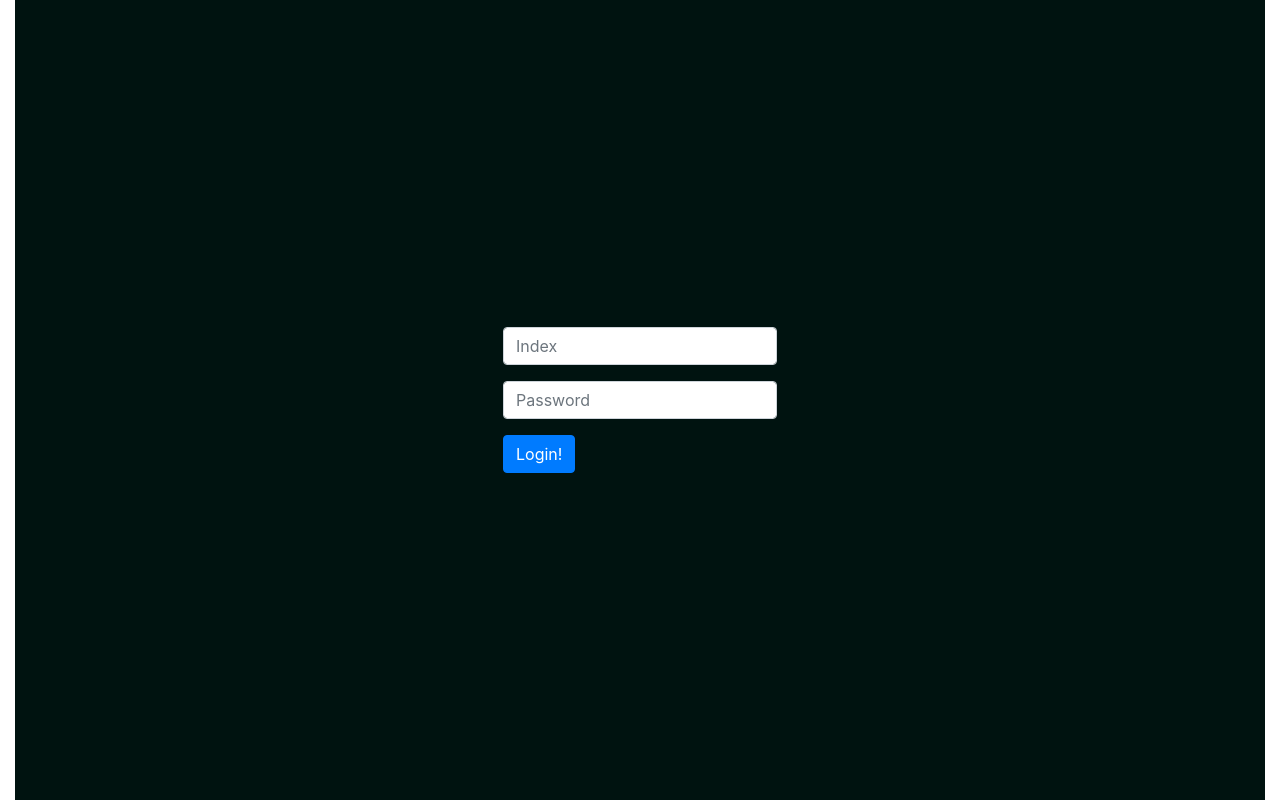
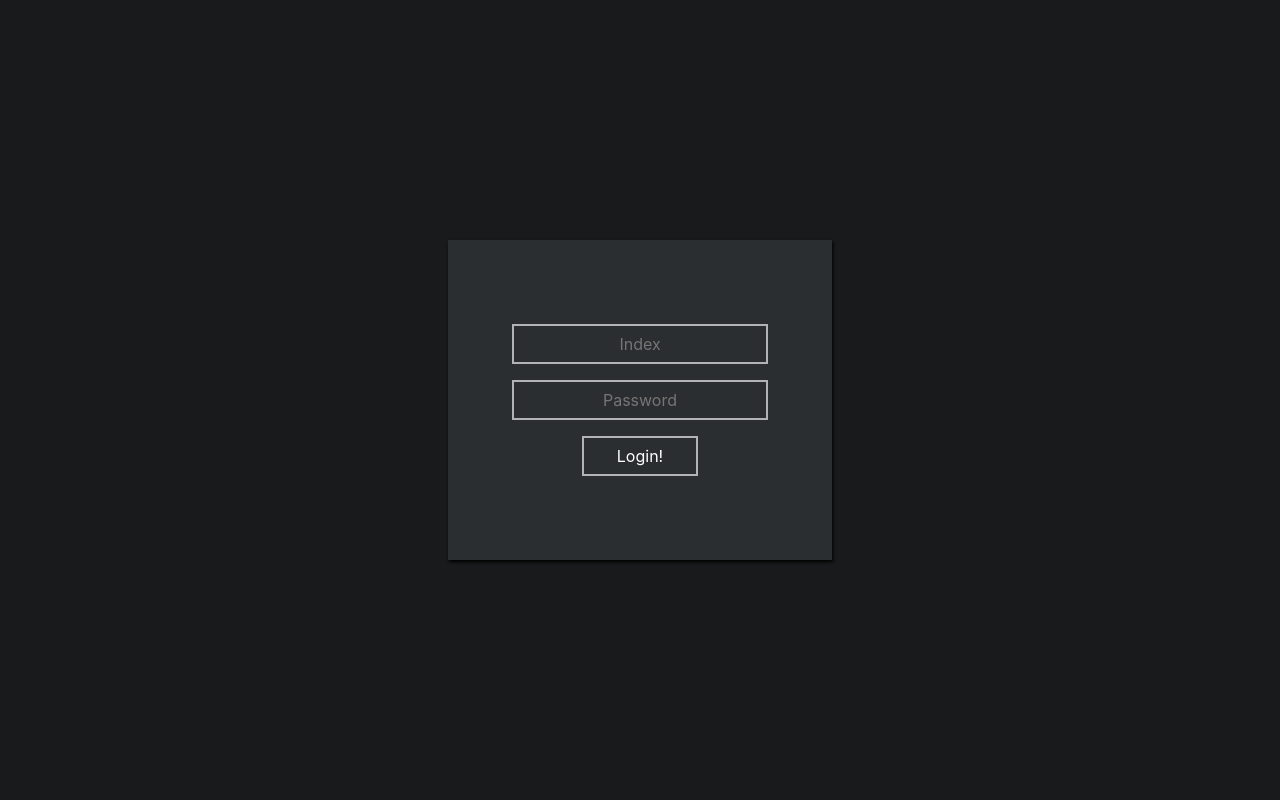
Before and after one commit to Rextens/ScheduleFrontend, a React (Create React App) app: page / in a window 1280 px wide. Built offline with nearby package versions, Linux system fonts and the light colour scheme.

Commit message:
added CSS to login and schedule pages

```diff
--- a/package.json
+++ b/package.json
@@ -2,7 +2,7 @@
   "name": "frontend",
   "version": "0.1.0",
   "private": true,
-  "proxy": "http://192.168.55.106:5000",
+  "proxy": "http://192.168.55.105:5000",
   "dependencies": {
     "@testing-library/jest-dom": "^5.12.0",
     "@testing-library/react": "^11.2.6",
--- a/src/components/LoginPage.js
+++ b/src/components/LoginPage.js
@@ -1,4 +1,5 @@
 import { Component } from "react";
+import 'bootstrap/dist/css/bootstrap.min.css';
 import '../cssComponents/LoginPage.css'
 import { Button, Col, Container, Form, Row } from "react-bootstrap"
 import axios from 'axios'
@@ -46,18 +47,20 @@ export default class LoginPage extends Component {
             return (
                 <div className="Test">
                     <Container fluid={true}>
+                        <Row>
                             <Col className="LoginField">
                                 <Form onSubmit={this.login}>
                                     <Form.Group>
-                                    <Form.Control placeholder="Index"></Form.Control>
+                                        <Form.Control bsPrefix="dataInput" placeholder="Index"></Form.Control>
                                     </Form.Group>
 
                                     <Form.Group>
-                                    <Form.Control placeholder="Password" type="Password"></Form.Control>
+                                        <Form.Control bsPrefix="dataInput" placeholder="Password" type="Password"></Form.Control>
                                     </Form.Group>
-                                <Button type="sumbmit">Login!</Button>
+                                    <Button bsPrefix="submitButton" type="sumbmit">Login!</Button>
                                 </Form>
                             </Col>
+                        </Row>
                     </Container>
                 </div>
             );
--- a/src/components/Schedule.js
+++ b/src/components/Schedule.js
@@ -253,27 +253,35 @@ export default class Schedule extends Component {
         {
             return (
                 <Container fluid={true} className="PlanRow" className="Background">
-                    <Row>
-                        <Col xs={{span: 10, offset: 2}}>
-                            <Button style={{float: 'left'}} onClick={this.subDate}>Poprzedni</Button>
+                    <Row bsPrefix="chooseDateBar row" noGutters={true}>
+                        <Col xs={{span: 5}} md={{span: 5, offset: 2}}>
+                            <Button bsPrefix="changeDatePrevious" style={{float: 'left'}} onClick={this.subDate}>Poprzedni</Button>
+                        </Col>
 
-                            <Button style={{float: 'right'}} onClick={this.addDate}>Następny</Button>
+                        <Col xs={{span: 5}} md={{span: 5}}>
+                            <Button bsPrefix="changeDateNext" style={{float: 'left'}} onClick={this.addDate}>Następny</Button>
                         </Col>
                     </Row>
 
                     <Row noGutters={true}>
-                        <Col xs={{span: 10, offset: 2}} md={{span: 5, offset: 2}} style={{position: 'relative', height: `${this.state.fridayY + 40}px`}}>
+                        <Col xs={{span: 10, offset: 0}} md={{span: 5, offset: 2}} style={{position: 'relative', height: `${this.state.fridayY + 40}px`}}>
                             {
-                                `Piątek: ${this.state.fridayDate.getFullYear()}/${this.state.fridayDate.getMonth() + 1}/${this.state.fridayDate.getDate()}`
+                                <div style={{marginBottom: 20}}>
+                                {
+                                    `Piątek: ${this.state.fridayDate.getFullYear()}/${this.state.fridayDate.getMonth() + 1}/${this.state.fridayDate.getDate()}`
+                                }
+                                </div>
                             }
                             {
                                 this.state.friday.map((item, index) => {
-                                    console.log(item)
-
                                     return (
                                         <div style={{transform: `translateY(${this.translateSubjectToProperPosition(item.subjectIndex)}px)`, justifyContent: 'content', flexDirection: 'row', display: 'flex'}}>
                                         {
-                                            this.state.fridayLessonsHours[item.subjectIndex]
+                                            <div style={{transform: `translateX(30px)`}}>
+                                            {
+                                                this.state.fridayLessonsHours[item.subjectIndex]
+                                            }
+                                            </div>
                                         }
                                             <div className="Subject" style={{background: item.color}}>
                                                 <Popup trigger={
@@ -287,11 +295,13 @@ export default class Schedule extends Component {
                                                         }
                                                     </div>} modal>
 
+                                                    <div className="overlay"/>
                                                     <div customvalue="abc" className="SubjectPopup">
                                                         {
                                                             this.letInput(1, item.subjectIndex)
                                                         }
                                                     </div>
+
                                                 </Popup>
                                             </div>
                                         </div>
@@ -300,16 +310,24 @@ export default class Schedule extends Component {
                             }
                         </Col>
 
-                        <Col xs={{span: 10, offset: 2}} md={{span: 5, offset: 0}} style={{position: 'relative', height: `${this.state.saturdayY + 40}px`}}>
+                        <Col xs={{span: 10, offset: 0}} md={{span: 5, offset: 0}} style={{position: 'relative', height: `${this.state.saturdayY + 40}px`}}>
                             {
-                                `Sobota: ${this.state.saturdayDate.getFullYear()}/${this.state.saturdayDate.getMonth() + 1}/${this.state.saturdayDate.getDate()}`
+                                <div style={{marginBottom: 20}}>
+                                {
+                                    `Sobota: ${this.state.saturdayDate.getFullYear()}/${this.state.saturdayDate.getMonth() + 1}/${this.state.saturdayDate.getDate()}`
+                                }
+                                </div>
                             }
                             {
                                 this.state.saturday.map((item, index) => {
                                     return (
                                         <div style={{transform: `translateY(${this.translateSubjectToProperPosition(item.subjectIndex)}px)`, justifyContent: 'content', flexDirection: 'row', display: 'flex'}}>
                                         {
-                                            this.state.saturdayLessonsHours[item.subjectIndex]
+                                            <div style={{transform: `translateX(30px)`}}>
+                                            {
+                                                this.state.saturdayLessonsHours[item.subjectIndex]
+                                            }
+                                            </div>
                                         }
                                             <div className="Subject" style={{background: item.color}}>
                                                 <Popup trigger={
@@ -323,6 +341,7 @@ export default class Schedule extends Component {
                                                         }
                                                     </div>} modal>
 
+                                                    <div className="overlay"/>
                                                     <div className="SubjectPopup">
                                                         {
                                                             this.letInput(0, item.subjectIndex)
--- a/src/components/SemestersMenu.js
+++ b/src/components/SemestersMenu.js
@@ -41,8 +41,6 @@ export default class SemestersMenu extends Component {
             axios.post('/loadSubjectsForDean', semesterAndGroup, {withCredentials: true}).then(result => {
                 let tempFriday = []
                 let tempSaturday = []
-
-                console.log(result.data)
 
                 for(let i = 0; i < result.data.length; ++i)
                 {
--- a/src/cssComponents/LoginPage.css
+++ b/src/cssComponents/LoginPage.css
@@ -1,8 +1,47 @@
+body
+{
+    text-align: center;
+}
+
 .LoginField
 {
     display: flex;
     align-items: center;
     justify-content: center;
     height: 100vh;
-    background-color: rgb(0, 19, 16);
+    background-color: rgb(24, 26, 27);
 }
+
+.dataInput
+{
+    border: 2px solid rgb(179, 179, 179);
+    height: 40px;
+    width: 100%;
+    background-color: rgb(43, 46, 48);
+    color: rgb(255, 255, 255);
+    text-align: center;
+}
+
+form
+{
+    min-width: 300px;
+    position: absolute;
+    width: 30%;
+    height: 40%;
+    background-color: rgb(43, 46, 48);
+    box-shadow: 1px 2px 3px rgb(0, 0, 0);
+    display: flex;
+    flex-direction: column;
+    justify-content: center;
+    align-items: center;
+}
+
+button
+{
+    border: 2px solid rgb(179, 179, 179);
+    background-color: rgb(43, 46, 48);
+    color: rgb(255, 255, 255);
+    width: 30%;
+    height: 40px;
+    text-align: center;
+}
--- a/src/cssComponents/SchedulePage.css
+++ b/src/cssComponents/SchedulePage.css
@@ -7,23 +7,92 @@
     text-align: center;
     max-width: 80%;
     transform: translateX(80px);
+    box-shadow: 1px 2px 3px rgb(0, 0, 0);
+}
+
+.chooseDateBar
+{
+    margin-bottom: 40px;
+    position: sticky;
+    top: 0;
+    z-index: 100;
+}
+
+
+@media only screen and (min-width: 767px) {
+    .changeDateNext
+    {
+        transform: translateX(80px);
+    }
+}
+
+@media only screen and (max-width: 768px) {
+    .changeDateNext
+    {
+        transform: translateX(60px);
+    }
+}
+
+.changeDatePrevious
+{
+    transform: translateX(80px);
+    min-width: 100px;
+}
+
+.changeDateNext
+{
+    min-width: 100px;
 }
 
 .PopupButtonContainer
 {
     width: 100%;
     height: 100%;
+    user-select: none
 }
+
+@keyframes anvil {
+    0% {
+      transform: scale(1) translateY(0px);
+      opacity: 0;
+      box-shadow: 0 0 0 rgba(241, 241, 241, 0);
+    }
+    1% {
+      transform: scale(0.96) translateY(10px);
+      opacity: 0;
+      box-shadow: 0 0 0 rgba(241, 241, 241, 0);
+    }
+    100% {
+      transform: scale(1) translateY(0px);
+      opacity: 1;
+      box-shadow: 0 0 500px rgba(241, 241, 241, 0);
+    }
+  }
 
 .SubjectPopup
 {
+    z-index: 100;
+    animation: anvil 0.3s cubic-bezier(0.38, 0.1, 0.36, 0.9) forwards;
     height: 80vh;
     width: 80vh;
-    background-color: red;
+    background-color: rgb(51, 51, 51);
+    color: white;
+}
+
+.overlay
+{
+    position: absolute;
+    background: rgba(0, 0, 0, 0.445);
+    width: 1000vw;
+    height: 1000vh;
+    transform: translate(-50%, -50%);
+    pointer-events: none;
 }
 
 .Background
 {
     min-height: 100vh;
     height: max-content;
+    background-color: rgb(24, 26, 27);
+    color: white;
 }
```
Lines whose indentation alone changed are shown as unchanged.
